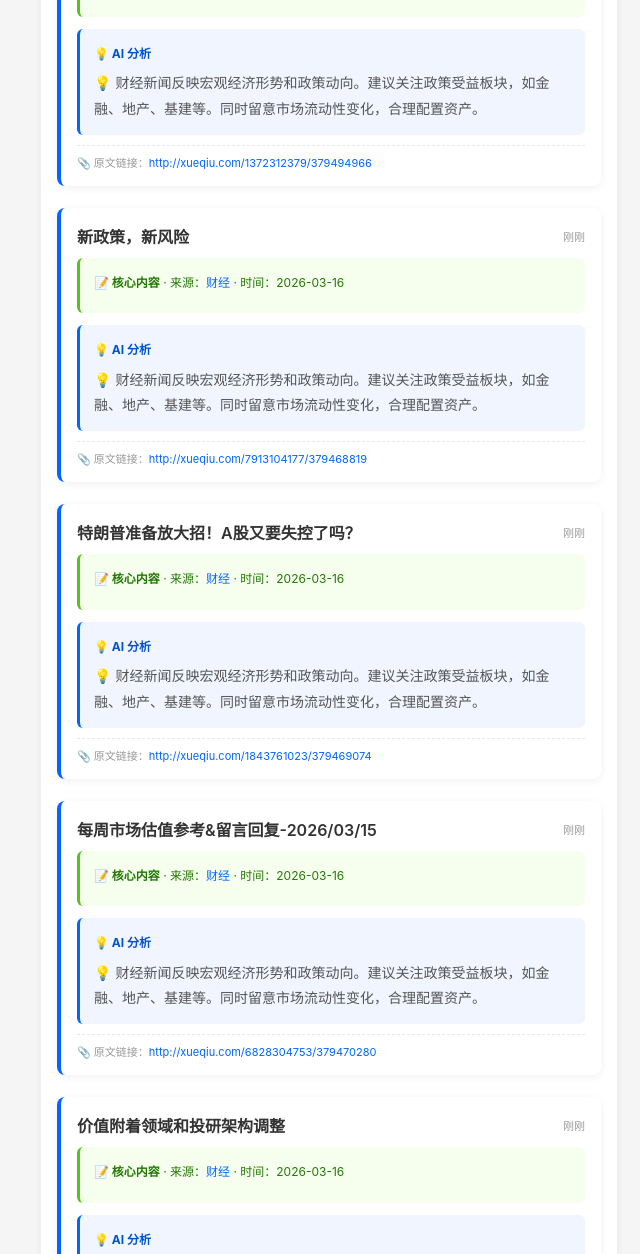
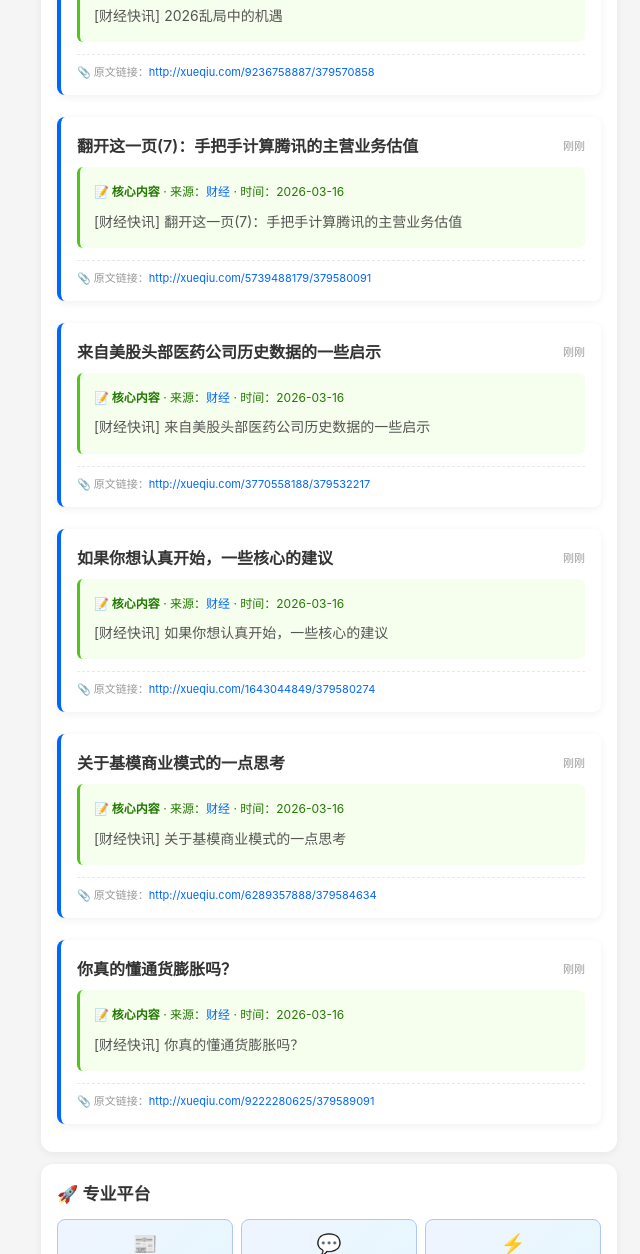
Before and after one commit to njust303/personal-assistant, a plain HTML site: page h5-app/index.html in a window 1280 px wide. Shown: the part 814-2068 px from the top of the page, without its empty margins (311-951 px from the left). Drawn offline with Linux system fonts and the light colour scheme.

Commit message:
fix: 修复核心内容为空和假 AI 分析问题
问题修复:
1. 核心内容为空 - RSS 源无详情时显示引导点击查看
2. 移除假 AI 分析 - 不再显示模板套话

RSS 现状:
- 雪球：有标题无详情
- 开源中国：有详情 OK
- 食品伙伴网：有详情 OK

下一步:
1. 寻找更多稳定 RSS 源
2. 考虑直接 web 抓取
3. 有内容后用 AI 真正分析

```diff
--- a/h5-app/index.html
+++ b/h5-app/index.html
@@ -461,12 +461,12 @@
                     </div>
                     <div style="font-size:14px;color:#555;line-height:1.8;margin-bottom:12px;background:#f6ffed;padding:14px;border-radius:6px;border-left:3px solid #52C41A;">
                         <div style="font-size:12px;color:#237804;margin-bottom:6px;"><strong>📝 核心内容</strong> · 来源：<span style="color:#0066FF;font-weight:500;">${n.s}</span> · 时间：${n.date}</div>
-                        <div style="color:#555;">${n.summary}</div>
+                        <div style="color:#555;">${n.summary || '暂无详细内容'}</div>
                     </div>
-                    <div style="font-size:14px;color:#555;line-height:1.8;margin-bottom:10px;background:#f0f5ff;padding:14px;border-radius:6px;border-left:3px solid #0066FF;">
+                    ${n.analysis ? `<div style="font-size:14px;color:#555;line-height:1.8;margin-bottom:10px;background:#f0f5ff;padding:14px;border-radius:6px;border-left:3px solid #0066FF;">
                         <div style="font-size:12px;color:#0052CC;margin-bottom:6px;"><strong>💡 AI 分析</strong></div>
                         <div style="color:#555;">${n.analysis}</div>
-                    </div>
+                    </div>` : ''}
                     ${n.source_url ? `<div style="font-size:11px;color:#999;border-top:1px dashed #e8e8e8;padding-top:8px;margin-top:10px;">📎 原文链接：<a href="${n.source_url}" target="_blank" rel="noopener noreferrer" style="color:#0066FF;text-decoration:none;word-break:break-all;">${n.source_url}</a></div>` : ''}
                 </div>
             `).join('');
--- a/h5-app/news_data/news_today.json
+++ b/h5-app/news_data/news_today.json
@@ -1,73 +1,82 @@
 {
-  "update_time": "2026-03-16 18:04 更新",
+  "update_time": "2026-03-16 18:18 更新",
   "version": "v4.7-RSS",
   "source": "RSS 实时抓取",
   "note": "数据来自真实 RSS 订阅源，确保时效性和真实性",
   "news": {
     "finance": [
       {
-        "t": "纯碱行业笔记",
+        "t": "2026乱局中的机遇",
         "s": "财经",
         "time": "刚刚",
         "date": "2026-03-16",
-        "summary": "",
-        "analysis": "💡 财经新闻反映宏观经济形势和政策动向。建议关注政策受益板块，如金融、地产、基建等。同时留意市场流动性变化，合理配置资产。",
-        "source_url": "http://xueqiu.com/1372312379/379494966"
+        "summary": "[财经快讯] 2026乱局中的机遇",
+        "analysis": "",
+        "source_url": "http://xueqiu.com/9236758887/379570858"
       },
       {
-        "t": "新政策，新风险",
+        "t": "翻开这一页(7)：手把手计算腾讯的主营业务估值",
         "s": "财经",
         "time": "刚刚",
         "date": "2026-03-16",
-        "summary": "",
-        "analysis": "💡 财经新闻反映宏观经济形势和政策动向。建议关注政策受益板块，如金融、地产、基建等。同时留意市场流动性变化，合理配置资产。",
-        "source_url": "http://xueqiu.com/7913104177/379468819"
+        "summary": "[财经快讯] 翻开这一页(7)：手把手计算腾讯的主营业务估值",
+        "analysis": "",
+        "source_url": "http://xueqiu.com/5739488179/379580091"
       },
       {
-        "t": "特朗普准备放大招！A股又要失控了吗？",
+        "t": "来自美股头部医药公司历史数据的一些启示",
         "s": "财经",
         "time": "刚刚",
         "date": "2026-03-16",
-        "summary": "",
-        "analysis": "💡 财经新闻反映宏观经济形势和政策动向。建议关注政策受益板块，如金融、地产、基建等。同时留意市场流动性变化，合理配置资产。",
-        "source_url": "http://xueqiu.com/1843761023/379469074"
+        "summary": "[财经快讯] 来自美股头部医药公司历史数据的一些启示",
+        "analysis": "",
+        "source_url": "http://xueqiu.com/3770558188/379532217"
       },
       {
-        "t": "每周市场估值参考&留言回复-2026/03/15",
+        "t": "如果你想认真开始，一些核心的建议",
         "s": "财经",
         "time": "刚刚",
         "date": "2026-03-16",
-        "summary": "",
-        "analysis": "💡 财经新闻反映宏观经济形势和政策动向。建议关注政策受益板块，如金融、地产、基建等。同时留意市场流动性变化，合理配置资产。",
-        "source_url": "http://xueqiu.com/6828304753/379470280"
+        "summary": "[财经快讯] 如果你想认真开始，一些核心的建议",
+        "analysis": "",
+        "source_url": "http://xueqiu.com/1643044849/379580274"
       },
       {
-        "t": "价值附着领域和投研架构调整",
+        "t": "关于基模商业模式的一点思考",
         "s": "财经",
         "time": "刚刚",
         "date": "2026-03-16",
-        "summary": "",
-        "analysis": "💡 财经新闻反映宏观经济形势和政策动向。建议关注政策受益板块，如金融、地产、基建等。同时留意市场流动性变化，合理配置资产。",
-        "source_url": "http://xueqiu.com/1038878653/379482510"
+        "summary": "[财经快讯] 关于基模商业模式的一点思考",
+        "analysis": "",
+        "source_url": "http://xueqiu.com/6289357888/379584634"
       },
       {
-        "t": "藏格矿业2025年年报以及三年规划点评",
+        "t": "你真的懂通货膨胀吗？",
         "s": "财经",
         "time": "刚刚",
         "date": "2026-03-16",
-        "summary": "",
-        "analysis": "💡 财经新闻反映宏观经济形势和政策动向。建议关注政策受益板块，如金融、地产、基建等。同时留意市场流动性变化，合理配置资产。",
-        "source_url": "http://xueqiu.com/9143038544/379482101"
+        "summary": "[财经快讯] 你真的懂通货膨胀吗？",
+        "analysis": "",
+        "source_url": "http://xueqiu.com/9222280625/379589091"
       }
     ],
     "ai": [
+      {
+        "t": "院士领衔 + 院长云集！农业 AI 顶级盛会议题嘉宾揭秘",
+        "s": "科技",
+        "time": "刚刚",
+        "date": "2026-03-16",
+        "summary": "导语：万众期待的 全国农业高校人工智能学院院长研讨会 将于3月20日在三亚崖州湾召开。今天，我们隆重揭晓研讨会的重磅嘉宾阵容和核心议题，一场农业 AI for Science 的思想盛宴即将开启，开源中国邀您共同见证！ 顶级嘉宾阵容，打造农业 AI 高端智库 本次研讨会以 “小而精、高规格” 为特色，组建了权威的学术和组织阵...",
+        "analysis": "",
+        "source_url": "https://www.oschina.net/news/411039"
+      },
       {
         "t": "Ant Design 6.3.3 发布，企业级 UI 设计语言和 React 实现",
         "s": "科技",
         "time": "刚刚",
         "date": "2026-03-16",
         "summary": "Ant Design 是阿里巴巴开源的一套企业级 UI 设计语言和 React 组件库。Ant Design 6.3.3 现已发布，主要更新内容如下： Image 优化 Image 预览蒙层 blur 效果的 backdrop-filter 过渡，减少闪烁感。#57299 修复 Image 在 movable={false} 时仍显示 move 光标的问题。#57288 优化 App 链接的 :focus-visible 外框样式，提...",
-        "analysis": "💡 AI 产业发展迅速，算力、算法、应用三个环节都有投资机会。建议关注有核心技术、有应用场景的公司，如芯片、大模型、办公软件等。",
+        "analysis": "",
         "source_url": "https://www.oschina.net/news/411031/ant-design-6-3-3-released"
       },
       {
@@ -76,7 +85,7 @@
         "time": "刚刚",
         "date": "2026-03-16",
         "summary": "最近全网都在养“龙虾”，从极客玩家到全国两会代表，这只带着红色“钳子”的OpenClaw AI智能体彻底火出圈。它能自主规划步骤、操控软件、处理数据，让AI第一次真正长出了“手和脚”，人人都在蹲教程、学部署，玩梗“养虾”成了顶流科技新风潮。 但问题来了：这只全民热议的“龙虾”，放到科研圈到底怎么养？ 部署完只会...",
-        "analysis": "💡 AI 产业发展迅速，算力、算法、应用三个环节都有投资机会。建议关注有核心技术、有应用场景的公司，如芯片、大模型、办公软件等。",
+        "analysis": "",
         "source_url": "https://www.oschina.net/news/411022"
       },
       {
@@ -85,7 +94,7 @@
         "time": "刚刚",
         "date": "2026-03-16",
         "summary": "新版本不仅引入了 任务分发超时检测机制 和 任务最大运行时间控制能力，还修复了多项调度逻辑、插件功能以及 API 行为中的问题，同时对系统文档、开发流程和工程结构进行了优化。",
-        "analysis": "💡 AI 产业发展迅速，算力、算法、应用三个环节都有投资机会。建议关注有核心技术、有应用场景的公司，如芯片、大模型、办公软件等。",
+        "analysis": "",
         "source_url": "https://my.oschina.net/dailidong/blog/19210215"
       },
       {
@@ -94,7 +103,7 @@
         "time": "刚刚",
         "date": "2026-03-16",
         "summary": "阿里通义实验室发布并开源了首个支持影视级多场景配音的多模态大模型 Fun-CineForge。并配套开放了高质量数据集的构建方法。公告称，“通过“数据 + 模型”的一体化设计，Fun-CineForge 正尝试解决影视级 AI 配音长期面临的关键问题。” 本次开源内容核心包含两部分： 模型侧：面向复杂影视场景的多模态配音大模型； 数据...",
-        "analysis": "💡 AI 产业发展迅速，算力、算法、应用三个环节都有投资机会。建议关注有核心技术、有应用场景的公司，如芯片、大模型、办公软件等。",
+        "analysis": "",
         "source_url": "https://www.oschina.net/news/411015"
       },
       {
@@ -103,17 +112,8 @@
         "time": "刚刚",
         "date": "2026-03-16",
         "summary": "广东省发展改革委近日印发《广东省支持人工智能OPC创新发展行动方案（2026—2028年）》。 具体内容如下： 广东省支持人工智能OPC创新发展行动方案（2026—2028年） 为全面实施“人工智能+”行动，抢占产业应用制高点，加速推进人工智能全域全时全行业高水平应用，培育发展人工智能新业态、新模式，构建数字原生、敏捷迭代...",
-        "analysis": "💡 AI 产业发展迅速，算力、算法、应用三个环节都有投资机会。建议关注有核心技术、有应用场景的公司，如芯片、大模型、办公软件等。",
+        "analysis": "",
         "source_url": "https://www.oschina.net/news/410992"
-      },
-      {
-        "t": "Elasticsearch 中 HNSW 的自适应提前终止",
-        "s": "科技",
-        "time": "刚刚",
-        "date": "2026-03-16",
-        "summary": "本文将引导您了解我们如何改进 HNSW 早期终止机制，使其更适合不同的数据集和数据分布。",
-        "analysis": "💡 AI 产业发展迅速，算力、算法、应用三个环节都有投资机会。建议关注有核心技术、有应用场景的公司，如芯片、大模型、办公软件等。",
-        "source_url": "https://my.oschina.net/u/3343882/blog/19208956"
       }
     ],
     "tea": [
@@ -123,7 +123,7 @@
         "time": "刚刚",
         "date": "2026-03-16",
         "summary": "今年315晚会第一个就是食品，双氧水漂白鸡爪。总体观感来说，没啥冲击力，实在是太老生常谈的问题了。",
-        "analysis": "💡 消费行业稳定增长，新式茶饮、餐饮连锁等细分赛道机会多。建议关注头部品牌和供应链企业，留意消费升级和健康化趋势。",
+        "analysis": "",
         "source_url": "https://news.foodmate.net/2026/03/738684.html"
       },
       {
@@ -132,7 +132,7 @@
         "time": "刚刚",
         "date": "2026-03-16",
         "summary": "据气象预测，我国大部分冬油菜产区气温持续偏高，黄淮以南呈持续性降水特征，利于病虫发生危害。为加强冬油菜春季病虫害防控工作，减轻危害损失，促壮苗、提单产，特制定本方案。",
-        "analysis": "💡 消费行业稳定增长，新式茶饮、餐饮连锁等细分赛道机会多。建议关注头部品牌和供应链企业，留意消费升级和健康化趋势。",
+        "analysis": "",
         "source_url": "https://news.foodmate.net/2026/03/738683.html"
       },
       {
@@ -141,7 +141,7 @@
         "time": "刚刚",
         "date": "2026-03-16",
         "summary": "受去年秋汛影响，大部分麦区晚播。入春以来，各地气温起伏较大，田间苗情复杂，利于纹枯病、条锈病、茎基腐病发生。据全国农技中心预测，2026年全国小麦重大病虫害总体偏重发生。赤霉病在长江中下游及黄淮南部麦区流行风险高；条锈病在西南和汉水流域局部麦区中等发生；茎基腐病在黄淮北部和华北南部局部麦区偏重发生；蚜虫在黄淮海局部麦区偏重发生。为有效控制病虫危害，支撑小麦大面积单产提升，特制定本方案。",
-        "analysis": "💡 消费行业稳定增长，新式茶饮、餐饮连锁等细分赛道机会多。建议关注头部品牌和供应链企业，留意消费升级和健康化趋势。",
+        "analysis": "",
         "source_url": "https://news.foodmate.net/2026/03/738682.html"
       },
       {
@@ -150,7 +150,7 @@
         "time": "刚刚",
         "date": "2026-03-16",
         "summary": "3月15日至17日，第44届北美水产博览会（SENA 2026)在美国波士顿会展中心举办，本届展会吸引了来自全球50个国家和地区的1,215家参展商，中国香港、新西兰、瑞士和瑞典参展商首次亮相北美展会。",
-        "analysis": "💡 消费行业稳定增长，新式茶饮、餐饮连锁等细分赛道机会多。建议关注头部品牌和供应链企业，留意消费升级和健康化趋势。",
+        "analysis": "",
         "source_url": "https://news.foodmate.net/2026/03/738680.html"
       },
       {
@@ -159,7 +159,7 @@
         "time": "刚刚",
         "date": "2026-03-16",
         "summary": "某农贸市场销售者王某在摊位销售蔬菜、包装水果，既未标明产品名称、产地，包装水果也未标注相关信息。请问食用农产品销售者应履行哪些标注义务？",
-        "analysis": "💡 消费行业稳定增长，新式茶饮、餐饮连锁等细分赛道机会多。建议关注头部品牌和供应链企业，留意消费升级和健康化趋势。",
+        "analysis": "",
         "source_url": "https://news.foodmate.net/2026/03/738681.html"
       },
       {
@@ -168,7 +168,7 @@
         "time": "刚刚",
         "date": "2026-03-16",
         "summary": "为深入贯彻落实全省肉及肉制品突出问题整治工作部署，严厉打击肉类领域违法违规经营行为，切实保障市民饮食安全，3月14日凌晨，青岛市市场监管部门联合农业农村、公安等部门组成联合执法组，开展夜查行动，对全市肉类批发市场及生猪屠宰企业开展全覆盖突击检查，用行动守护市民“舌尖上的安全”。",
-        "analysis": "💡 消费行业稳定增长，新式茶饮、餐饮连锁等细分赛道机会多。建议关注头部品牌和供应链企业，留意消费升级和健康化趋势。",
+        "analysis": "",
         "source_url": "https://news.foodmate.net/2026/03/738679.html"
       }
     ],
```
Also changed, not shown: 1 other file.
